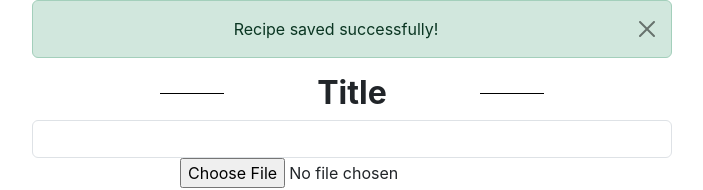
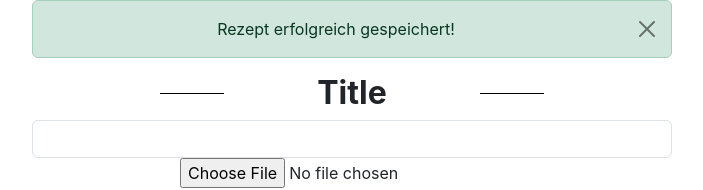
Before and after one commit to KlnSdr/webEngineering-2024-frontend, a React (Create React App) app in the folder frontend-react/: page / in a window 1280 px wide. Both pictures are taken after a click on the button "speichern". Shown: the top 190 px of the page, without its empty margins (288-991 px from the left). Built offline with nearby package versions, Linux system fonts and the light colour scheme.

Commit message:
[FRONTEND-7]: use german for alert

```diff
--- a/frontend-react/src/views/CreateRecipeView.tsx
+++ b/frontend-react/src/views/CreateRecipeView.tsx
@@ -46,7 +46,7 @@ function CreateRecipeView() {
           onClose={() => setShowAlert(false)}
           dismissible
         >
-          Recipe saved successfully!
+          Rezept erfolgreich gespeichert!
         </Alert>
       )}
       <LabelInput
```
